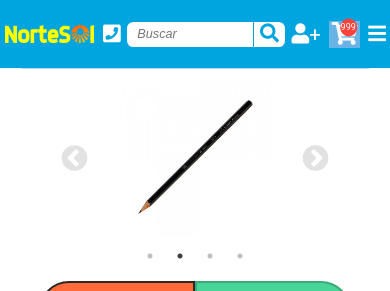
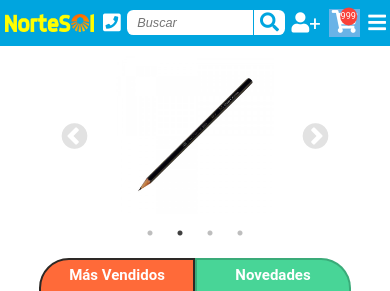
Before and after one commit to MilzCode/nortesol, a Next.js app: page / in a window 390 px wide. Shown: the top 291 px of the page. Built offline with nearby package versions, Linux system fonts and the light colour scheme; no server answers.

Commit message:
fix: detalle responsive header

```diff
--- a/styles/layout/Header.scss
+++ b/styles/layout/Header.scss
@@ -170,9 +170,12 @@ $sizeBase: sizeBasedOnTitle(1);
       }
     }
   }
-  @media screen and (max-width: $breakHeader3) {
-    height: $heightHeader2;
-  }
+  // @media screen and (max-width: $breakHeader3) {
+  //   height: $heightHeader2;
+  //   &__logo {
+  //     margin: 0.2em 100%;
+  //   }
+  // }
 }
 
 .subHeader {
@@ -214,7 +217,7 @@ $sizeBase: sizeBasedOnTitle(1);
       transform: translateY(-100%);
     }
   }
-  @media screen and (max-width: $breakHeader3) {
-    top: $heightHeader2;
-  }
+  // @media screen and (max-width: $breakHeader3) {
+  //   top: $heightHeader2;
+  // }
 }
--- a/styles/layout/Layout.scss
+++ b/styles/layout/Layout.scss
@@ -10,8 +10,8 @@
     @media (max-width: #{$breakHeader1}) {
       min-height: calc(100vh - #{$heightHeader} - #{$heightFooter});
     }
-    @media (max-width: #{$breakHeader3}) {
-      min-height: calc(100vh - #{$heightHeader2} - #{$heightFooter});
-    }
+    // @media (max-width: #{$breakHeader3}) {
+    //   min-height: calc(100vh - #{$heightHeader2} - #{$heightFooter});
+    // }
   }
 }
--- a/styles/variables.scss
+++ b/styles/variables.scss
@@ -48,9 +48,9 @@ $fontFamily: "Roboto", "Segoe UI", "Oxygen", "Ubuntu", "Cantarell", "Fira Sans",
   @media screen and (max-width: $breakHeader1) {
     #{$property}: calc(#{$heightHeader});
   }
-  @media screen and (max-width: $breakHeader3) {
-    #{$property}: calc(#{$heightHeader2});
-  }
+  // @media screen and (max-width: $breakHeader3) {
+  //   #{$property}: calc(#{$heightHeader2});
+  // }
 }
 
 //clases globales, son clases que se usan en mas de un sitio.
```
